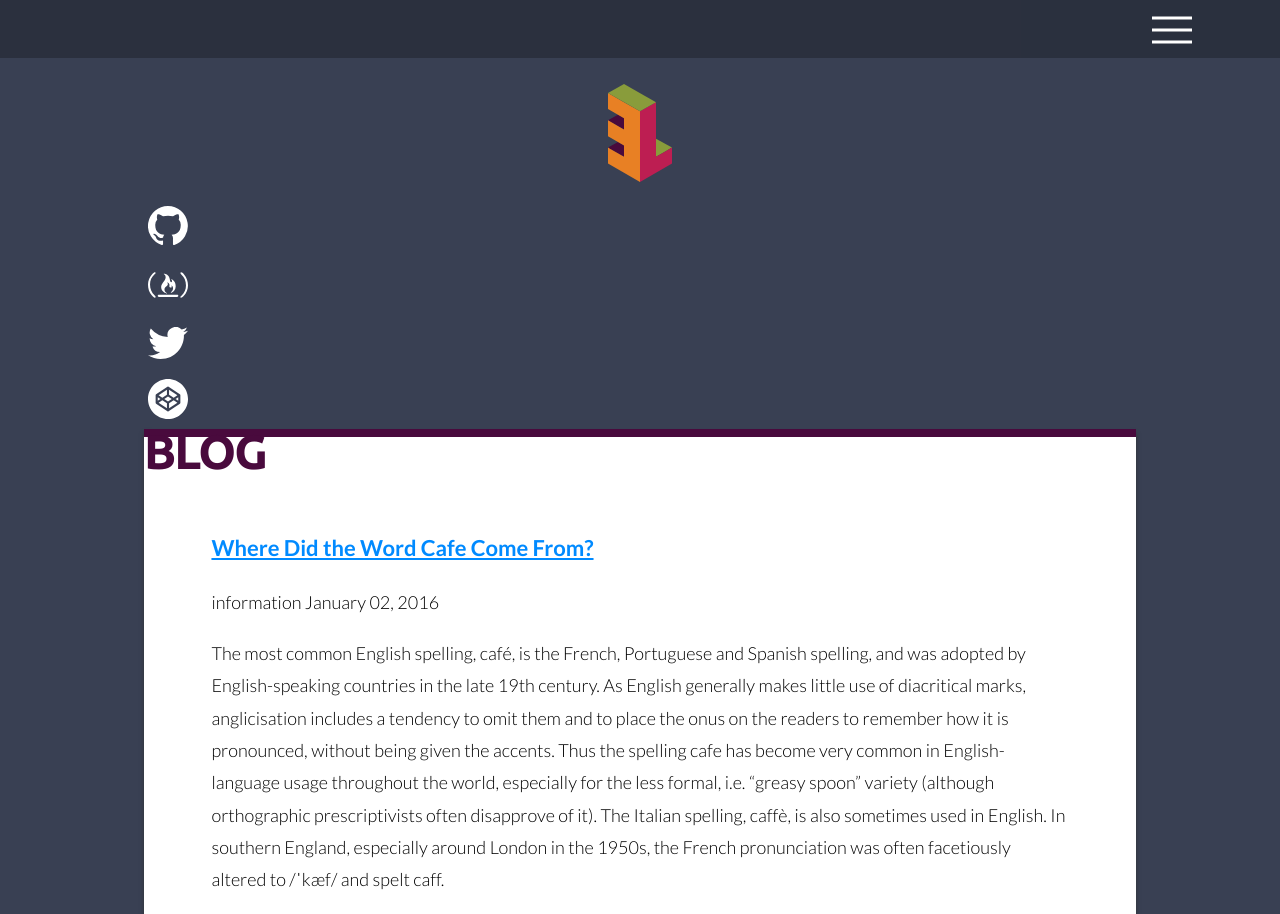
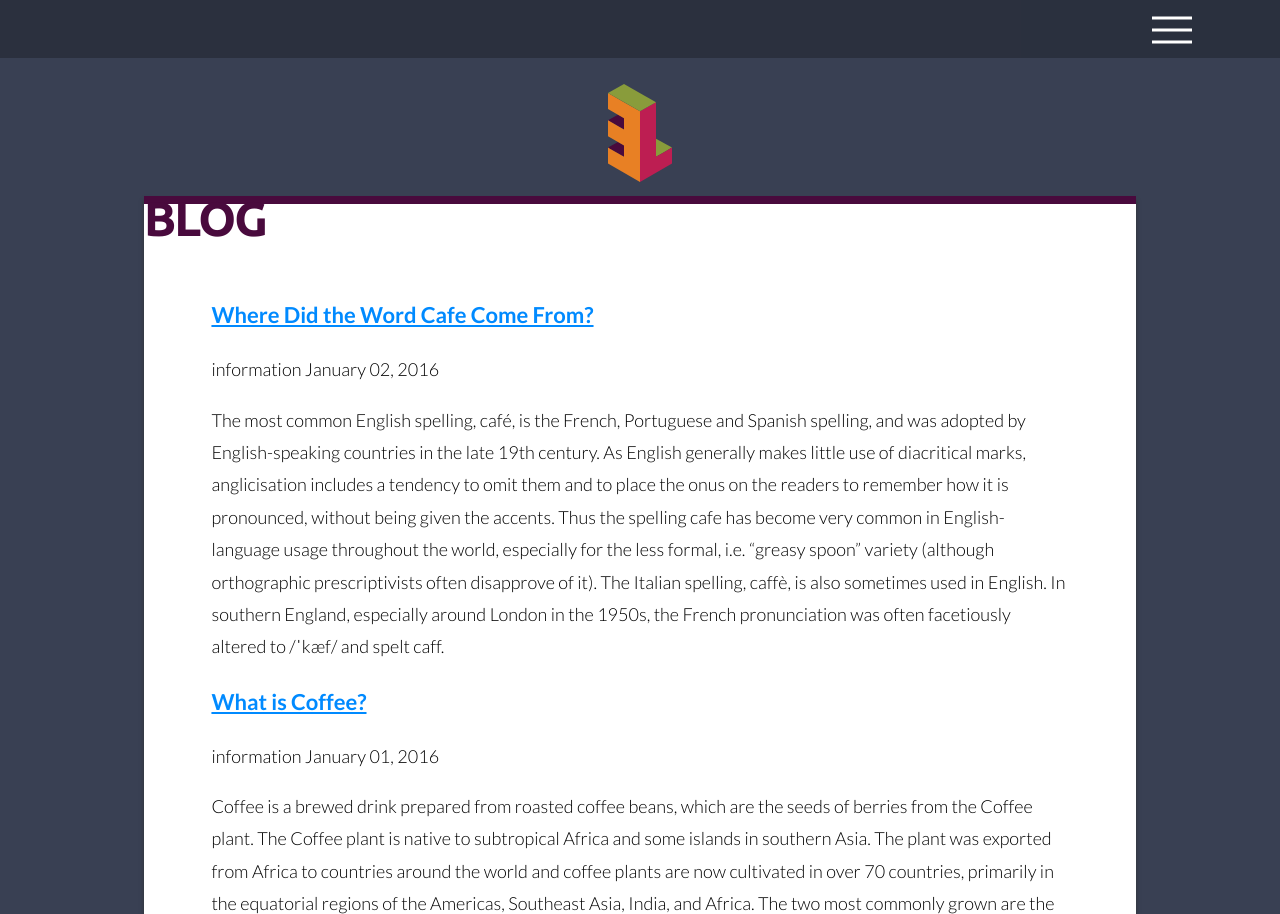
Before and after one commit to pixelador/portfolio, a plain HTML site: page blog.html in a window 1280 px wide. Shown: the top 914 px of the page. Drawn offline with nearby package versions, Linux system fonts and the light colour scheme; files that its build step writes are made by us from their sources.

Commit message:
Updates template page title

```diff
--- a/blog.html
+++ b/blog.html
@@ -3,7 +3,7 @@
 
 <head>
   <meta charset="utf-8">
-  <title>Portfolio Template</title>
+  <title>Portfolio Template - Blog</title>
   <meta name="description" content="Front-End Web Developer portfolio for Erik Lopez">
   <meta name="author" content="Erik Lopez">
   <meta name="viewport" content="width=device-width, initial-scale=1">
@@ -38,20 +38,6 @@
         </div>
       </div>
     </div>
-    <ul class="nav social">
-      <li>
-        <a href="#" class="git"><img src="img/github-logo.svg" alt="Github logo"></a>
-      </li>
-      <li>
-        <a href="#" class="fcc"><img src="img/freecodecamp-logo.svg" alt="Free Code Camp logo"></a>
-      </li>
-      <li>
-        <a href="#" class="twt"><img src="img/twitter-logo.svg" alt="Twitter logo"></a>
-      </li>
-      <li>
-        <a href="#" class="cpn"><img src="img/codepen-logo.svg" alt="Codepen logo"></a>
-      </li>
-    </ul>
   </header>
 
 
```
